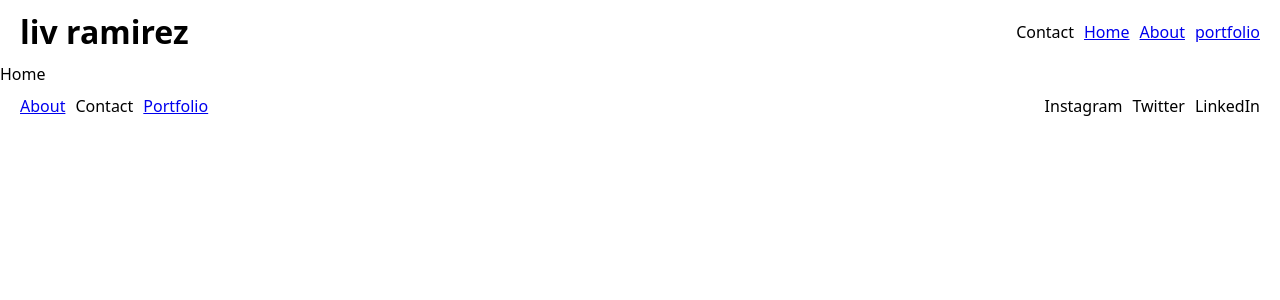
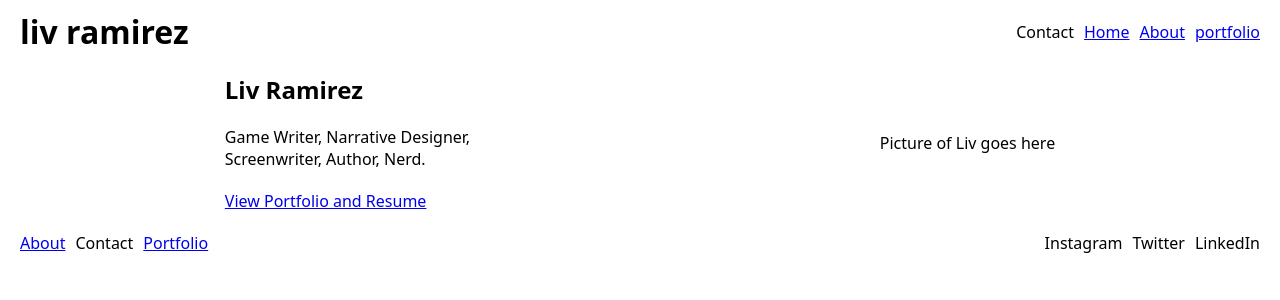
Before and after one commit to G0LD3N-c0de/olivia_repository, a React (Vite) app: page / in a window 1280 px wide. Shown: the top 300 px of the page. Built offline with nearby package versions, Linux system fonts and the light colour scheme.

Commit message:
add home content

```diff
--- a/src/pages/Home.css
+++ b/src/pages/Home.css
@@ -0,0 +1,12 @@
+.home {
+    margin: 20px;
+    display: flex;
+    align-items: center;
+    justify-content: space-around;
+}
+
+.home__info {
+    display: flex;
+    flex-direction: column;
+    row-gap: 20px;
+}
--- a/src/pages/Home.jsx
+++ b/src/pages/Home.jsx
@@ -1,6 +1,16 @@
+import "./Home.css"
+import { Link } from "react-router-dom"
+
 function Home() {
     return (
-        <div>Home</div>
+        <div className="home">
+            <div className="home__info">
+                <h2>Liv Ramirez</h2>
+                <p>Game Writer, Narrative Designer,<br></br> Screenwriter, Author, Nerd.</p>
+                <Link to={"/portfolio"}>View Portfolio and Resume</Link>
+            </div>
+            <div className="home__picture">Picture of Liv goes here</div>
+        </div>
     )
 }
 
```
